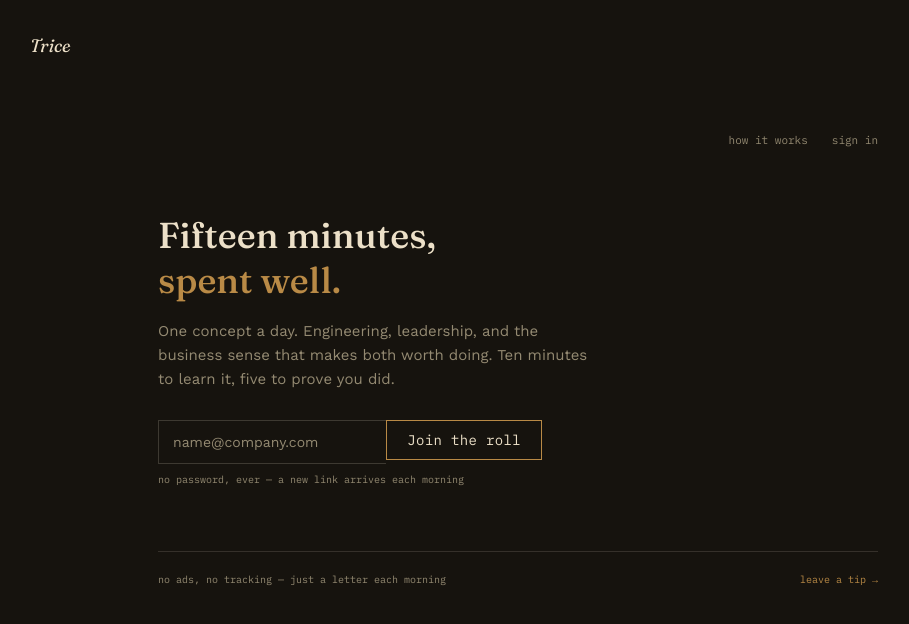
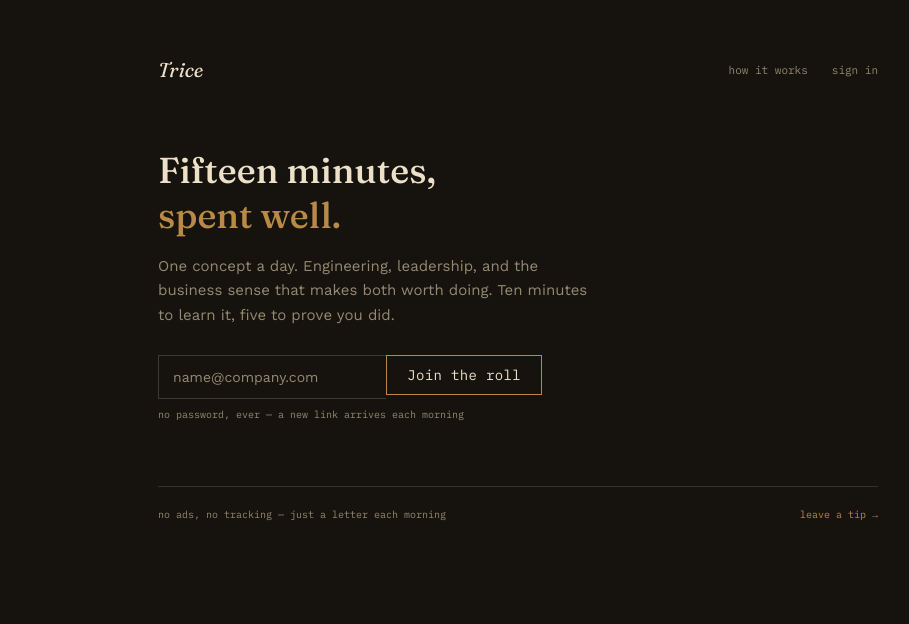
Before and after one commit to getcleanroom-xyz/trice, a Next.js app in the folder apps/web/: page / in a window 1280 px wide. Shown: the top 624 px of the page, without its empty margins (122-1031 px from the left). Built offline with nearby package versions, Linux system fonts and the light colour scheme; no server answers; the database is empty.

Commit message:
Remove global header, add clickable Trice link to each page instead

```diff
--- a/apps/web/app/(site)/how-it-works/page.tsx
+++ b/apps/web/app/(site)/how-it-works/page.tsx
@@ -32,6 +32,7 @@ const steps = [
 export default function HowItWorksPage() {
   return (
     <main className="mx-auto max-w-2xl px-6 py-14">
+      <Link href="/" className="mb-11 block font-serif text-lg italic text-foreground hover:text-primary">Trice</Link>
       <h1 className="mb-1 font-serif text-3xl text-foreground">
         How the fifteen minutes work
       </h1>
--- a/apps/web/app/(site)/sign-in/page.tsx
+++ b/apps/web/app/(site)/sign-in/page.tsx
@@ -1,6 +1,7 @@
 "use client";
 
 import { useActionState } from "react";
+import Link from "next/link";
 import { requestLink, type RequestLinkState } from "@/app/actions/request-link";
 import { Input } from "@/components/ui/input";
 import { Button } from "@/components/ui/button";
@@ -12,6 +13,7 @@ export default function SignInPage() {
 
   return (
     <main className="mx-auto flex min-h-screen max-w-md flex-col items-center justify-center px-6 text-center">
+      <Link href="/" className="mb-11 font-serif text-lg italic text-foreground hover:text-primary">Trice</Link>
 
       {state.ok ? (
         <p className="font-serif text-xl text-foreground">
--- a/apps/web/app/(site)/tip/page.tsx
+++ b/apps/web/app/(site)/tip/page.tsx
@@ -1,6 +1,7 @@
 "use client";
 
 import { useState } from "react";
+import Link from "next/link";
 import { Button } from "@/components/ui/button";
 import { cn } from "@/lib/utils";
 
@@ -30,6 +31,7 @@ export default function TipPage() {
 
   return (
     <main className="mx-auto flex min-h-screen max-w-md flex-col items-center justify-center px-6 text-center">
+      <Link href="/" className="mb-10 font-serif text-lg italic text-foreground hover:text-primary">Trice</Link>
       <h1 className="mb-2 font-serif text-2xl text-foreground">
         Buy tomorrow's card a coffee
       </h1>
--- a/apps/web/app/day/[slug]/page.tsx
+++ b/apps/web/app/day/[slug]/page.tsx
@@ -1,4 +1,5 @@
 import { notFound, redirect } from "next/navigation";
+import Link from "next/link";
 import { db } from "@/lib/db/client";
 import { days, quizQuestions } from "@/lib/db/schema";
 import { eq } from "drizzle-orm";
@@ -35,6 +36,7 @@ export default async function DayPage({
   return (
     <main className="mx-auto max-w-4xl px-6 py-10">
       <div className="mb-2 flex items-center justify-between">
+        <Link href="/" className="font-serif text-lg italic text-foreground hover:text-primary">Trice</Link>
         <StampBadge expiresAt={day.expiresAt} />
       </div>
       <p className="mb-6 font-mono text-[11px] text-muted-foreground">
--- a/apps/web/app/layout.tsx
+++ b/apps/web/app/layout.tsx
@@ -1,5 +1,4 @@
 import type { Metadata } from "next";
-import Link from "next/link";
 import "./globals.css";
 
 export const metadata: Metadata = {
@@ -12,14 +11,7 @@ export const metadata: Metadata = {
 export default function RootLayout({ children }: { children: React.ReactNode }) {
   return (
     <html lang="en">
-      <body className="min-h-screen">
-        <header className="mx-auto max-w-5xl px-6 pt-8 pb-4">
-          <Link href="/" className="font-serif text-lg italic text-foreground hover:text-primary">
-            Trice
-          </Link>
-        </header>
-        {children}
-      </body>
+      <body className="min-h-screen">{children}</body>
     </html>
   );
 }
--- a/apps/web/app/page.tsx
+++ b/apps/web/app/page.tsx
@@ -19,7 +19,8 @@ export default async function HomePage() {
 
   return (
     <main className="mx-auto max-w-3xl px-6 py-14">
-      <nav className="mb-16 flex items-center justify-end">
+      <nav className="mb-16 flex items-center justify-between">
+        <Link href="/" className="font-serif text-xl italic">Trice</Link>
         <div className="flex gap-6 font-mono text-[11px] text-muted-foreground">
           <Link href="/how-it-works">how it works</Link>
           <Link href="/sign-in">sign in</Link>
```
